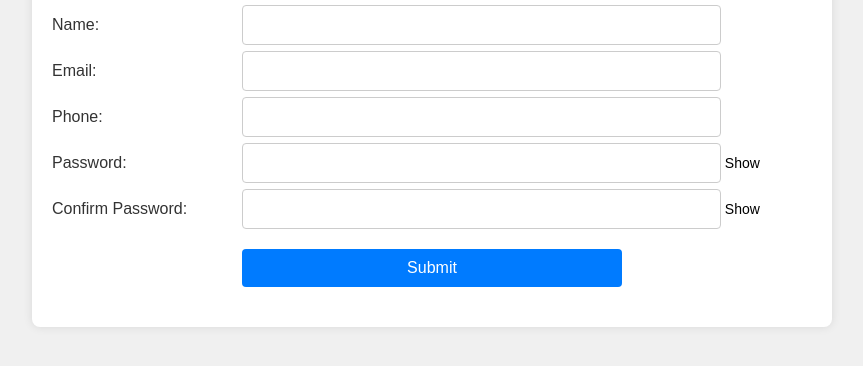
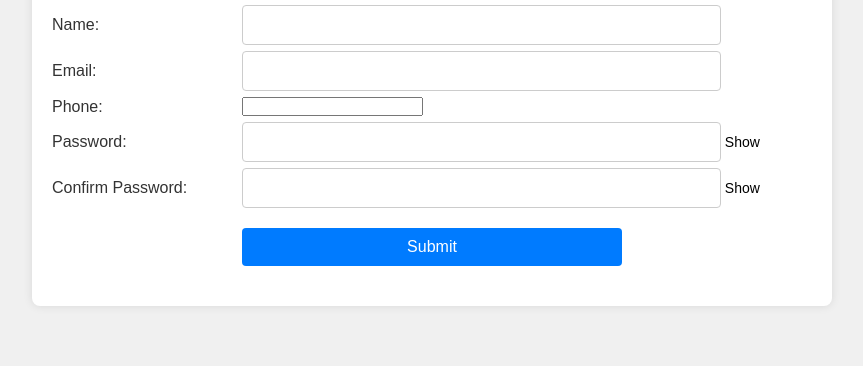
Before and after one commit to singhrajan007/form-validation, a plain HTML site: page index.html in a window 1280 px wide. Shown: the part 128-494 px from the top of the page, without its empty margins (208-1071 px from the left). Drawn offline with nearby package versions, Linux system fonts and the light colour scheme.

Commit message:
Update index.html

```diff
--- a/index.html
+++ b/index.html
@@ -35,7 +35,7 @@
                     <label for= "phone">Phone:</label>
                 </div>
                 <div class="col70">
-                    <input type="tel" id="phone" name="phone" required>
+                    <input type="number" id="phone" name="phone" required>
                 </div>
             </div>
             <div class="formElement">
```
